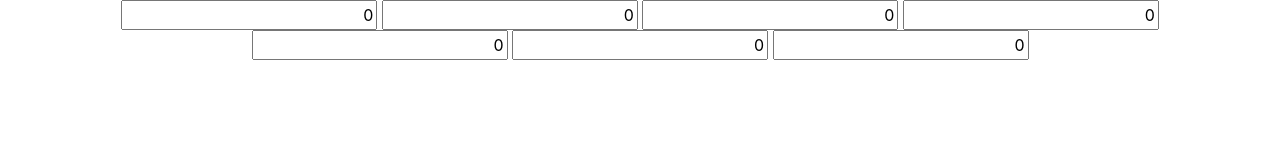
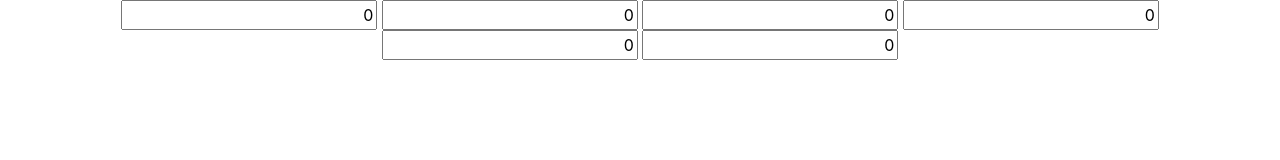
Before and after one commit to iamfredrickokereke/Code-Learnable, a plain HTML site: page PreLearnable/JS-Apps/Calculator/index.html in a window 1280 px wide. Drawn offline with nearby package versions, Linux system fonts and the light colour scheme; files that its build step writes are made by us from their sources.

Commit message:
remove file

```diff
--- a/PreLearnable/JS-Apps/Calculator/index.html
+++ b/PreLearnable/JS-Apps/Calculator/index.html
@@ -27,7 +27,7 @@
                         <input type="text" id="entry" class="entry text-right" value="0">
                         <input type="text" id="entry" class="entry text-right" value="0">
                         <input type="text" id="entry" class="entry text-right" value="0">
-                        <input type="text" id="entry" class="entry text-right" value="0">
+
                     </form>
                 </div>
         </div>
```
